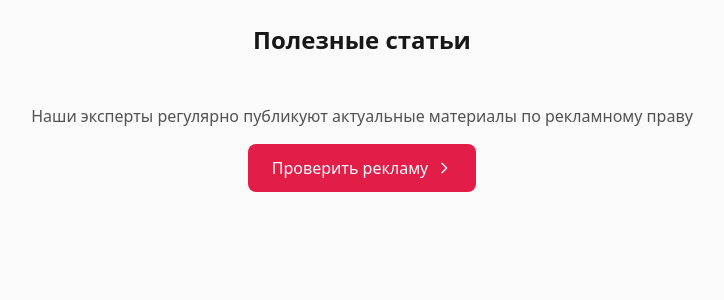
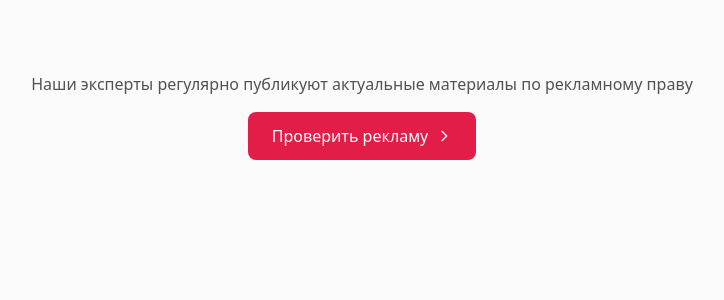
Before and after one commit to YrWaifu/Consultant, a FastAPI app: template backend/app/templates/pages/articles_list_v2.html in a window 1280 px wide. Shown: the part 118-418 px from the top of the page, without its empty margins (278-1002 px from the left). Run offline with FastAPI, Linux system fonts and the light colour scheme; the template is opened without the code that fills it, so the values that code supplies are empty; style sheets or scripts are compiled from the project's sources; parts of the project's set-up code (start-up, migrations or seed data) failed here and were passed over; some libraries are stand-ins or nearby versions.

Commit message:
deleted duplicating header

```diff
--- a/backend/app/templates/pages/articles_list_v2.html
+++ b/backend/app/templates/pages/articles_list_v2.html
@@ -3,8 +3,6 @@
 {% block title %}Полезные статьи — Legal ADvice{% endblock %}
 
 {% block content %}
-<h1 class="text-2xl font-semibold mb-8 text-center">Полезные статьи</h1>
-
 <div class="space-y-12">
     {% for block in blocks %}
     <section>
```
